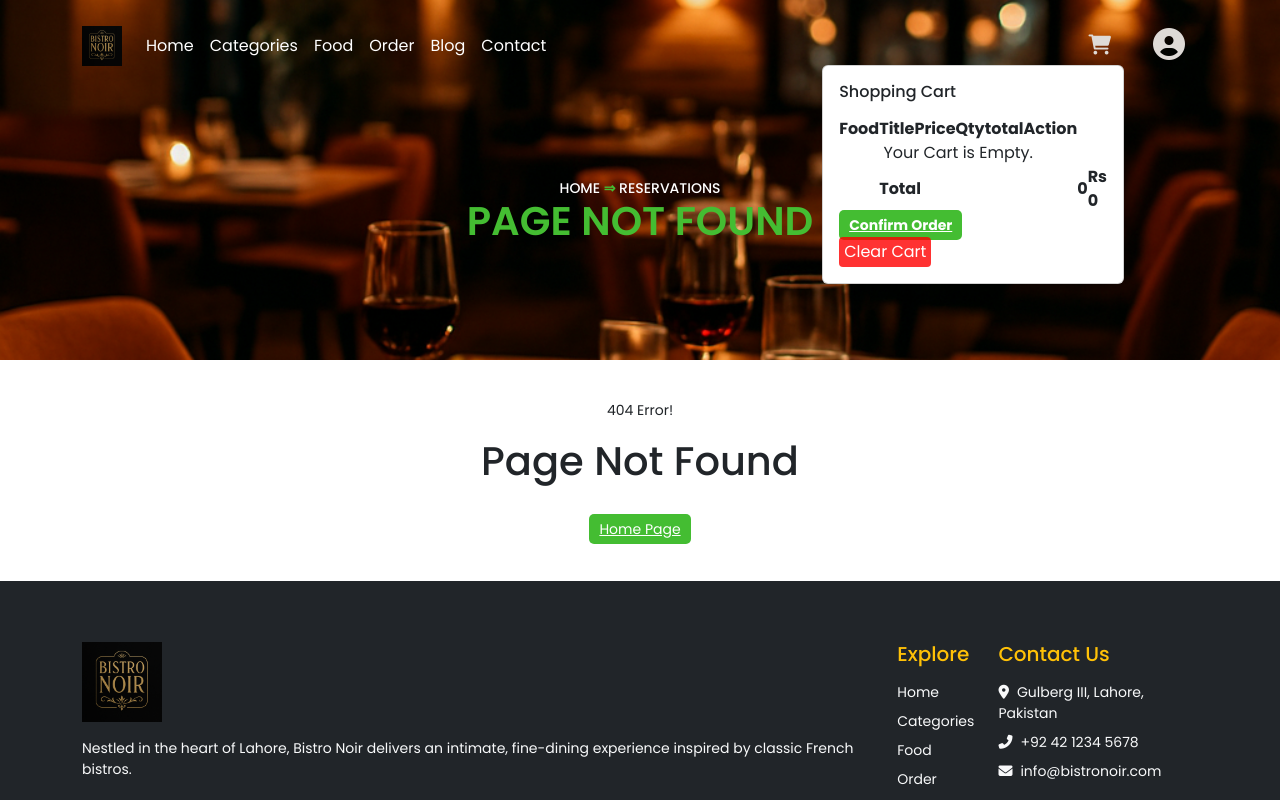
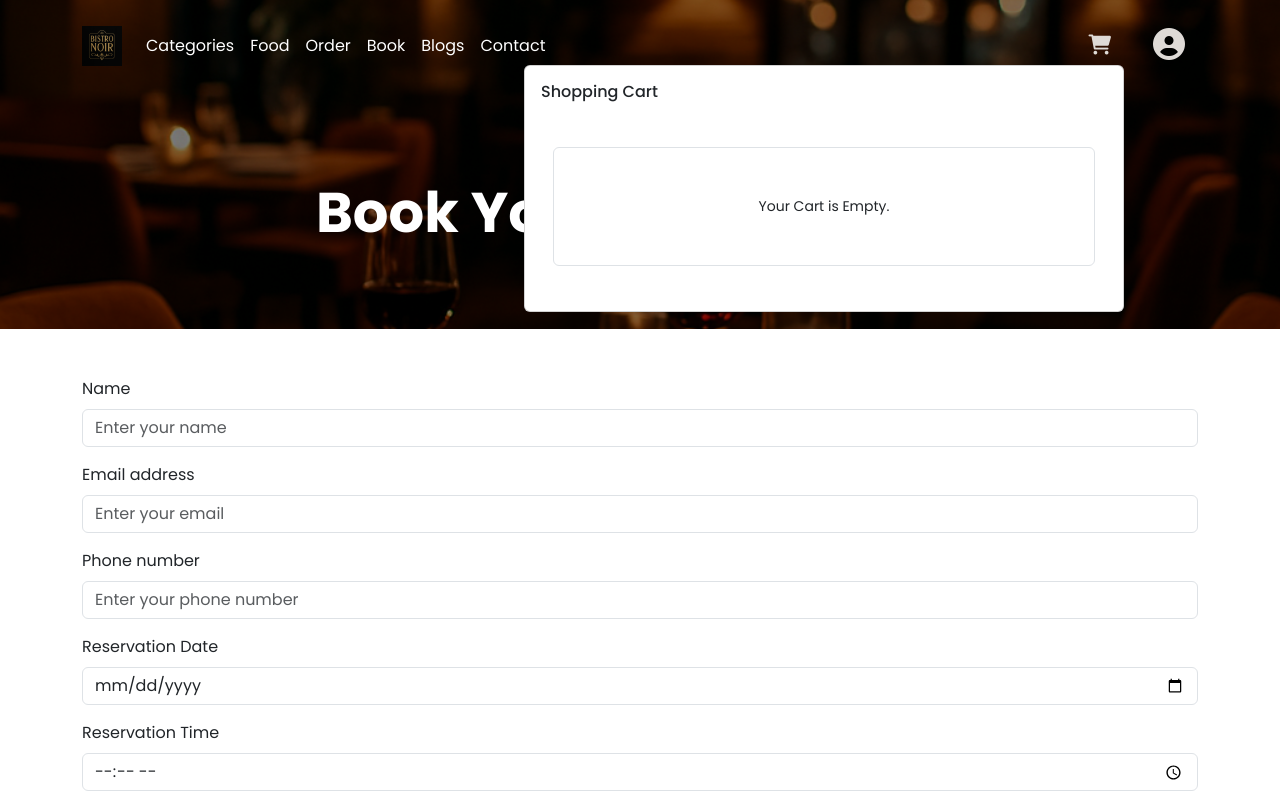
Before and after one commit to AhmedNaeemQ/Web-Project, a React (Create React App) app in the folder Front-end/User/: page /reservations in a window 1280 px wide. Both pictures are taken after a click on the button 1099 px from the left and 45 px from the top of the page. Shown: the top 800 px of the page. Built offline with nearby package versions, Linux system fonts and the light colour scheme.

Commit message:
Reservations

```diff
--- a/Front-end/User/src/App.js
+++ b/Front-end/User/src/App.js
@@ -24,6 +24,7 @@ import SingleFood from "./component/food/SingleFood";
 import { CartProvider } from "react-use-cart";
 import ScrollToTop from "./component/common/scroll-to-top/ScrollToTop";
 import 'bootstrap/dist/css/bootstrap.min.css';
+import Reservations from "./component/reservations/Reservation";
 
 const App = () => {
   return (
@@ -42,6 +43,7 @@ const App = () => {
             element={<CategoryFood />}
           />
           <Route exact path="/orders" element={<Order />} />
+          <Route exact path="/reservations" element={<Reservations/>} />
           <Route exact path="/blogs" element={<Blog />} />
           <Route exact path="/blogs/:id" element={<SingleBlog />} />
           <Route exact path="/contact" element={<Contact />} />
--- a/Front-end/User/src/component/blog/SingleBlog.jsx
+++ b/Front-end/User/src/component/blog/SingleBlog.jsx
@@ -3,6 +3,7 @@ import PageHeader from "../common/header/title/PageHeader";
 import { useParams } from "react-router-dom";
 import axios from "axios";
 import moment from "moment";
+import Banner from "../common/banner/Banner";
 
 const SingleBlog = () => {
   const { id } = useParams();
@@ -17,30 +18,47 @@ const SingleBlog = () => {
 
   return (
     <>
-      <PageHeader title={blog.title} />
-      <section className="singleBlog padding">
-        <div className="container">
-          <div className="blog-content">
-            <div className="blog-title">
-              <h3>{blog.title}</h3>
-              <div className="admin flex">
-                <span>
-                  <i className="fa fa-user"></i>{" "}
-                  <label htmlFor="">{blog.post_by}</label>
-                </span>
-                <span>
-                  <i className="fa fa-calendar-alt"></i>{" "}
-                  <label htmlFor="">{moment(blog.date).format("lll")}</label>
-                </span>
-              </div>
-            </div>
-            <div className="blog-text">
-              <img src={"/blogs/" + blog.thumb} alt="" />
-              {blog.description}
-            </div>
+      <Banner title={blog.post_by} subtitle={blog.title}/>
+      <section className="py-5">
+  <div className="container">
+    {/* Blog Info and Image */}
+    <div className="d-flex flex-column align-items-center flex-md-row gap-4 mb-4">
+
+      {/* Info */}
+      <div className="flex-fill">
+        <h2 className="fw-bold mb-3">{blog.title}</h2>
+        <div className="d-flex flex-wrap gap-3 text-muted small">
+          <div className="d-flex align-items-center gap-2">
+            <i className="fa fa-user"></i>
+            <span>{blog.post_by}</span>
+          </div>
+          <div className="d-flex align-items-center gap-2">
+            <i className="fa fa-calendar-alt"></i>
+            <span>{moment(blog.date).format("MMMM Do, YYYY")}</span>
           </div>
         </div>
-      </section>
+      </div>
+
+      {/* Image */}
+      <div className="flex-shrink-0">
+        <img
+          src={`/blogs/${blog.thumb}`}
+          alt={blog.title}
+          className="img-fluid rounded shadow"
+          style={{ width: "250px", height: "180px", objectFit: "cover" }}
+        />
+      </div>
+    </div>
+
+    {/* Blog Content */}
+    <div className="fs-6 lh-lg">
+      {blog.description}
+    </div>
+  </div>
+</section>
+
+
+
     </>
   );
 };
--- a/Front-end/User/src/component/common/header/Header.jsx
+++ b/Front-end/User/src/component/common/header/Header.jsx
@@ -82,9 +82,9 @@ const Header = () => {
           id="navbarNav"
         >
           <ul className="navbar-nav me-auto">
-            {['/', '/categories', '/foods', '/orders', '/blogs', '/contact'].map(
+            {[ '/categories', '/foods', '/orders','/reservations', '/blogs', '/contact'].map(
               (path, idx) => {
-                const labels = ['Home', 'Categories', 'Food', 'Order', 'Blog', 'Contact'];
+                const labels = ['Categories', 'Food', 'Order','Book', 'Blogs', 'Contact'];
                 return (
                   <li className="nav-item" key={idx}>
                     <Link className={`nav-link ${linkColor}`} to={path}>
@@ -115,7 +115,7 @@ const Header = () => {
               {openCart && (
                 <div
                   className="card p-3 dropdown-menu-end position-absolute"
-                  style={{ top: '100%', right: 0, minWidth: '300px', zIndex: 1000 }}
+                  style={{ top: '100%', right: 0, minWidth: '600px', zIndex: 1000 }}
                 >
                   <h6 className="mb-3">Shopping Cart</h6>
                   <ShoppingCart />
--- a/Front-end/User/src/component/common/header/ShoppingCart.jsx
+++ b/Front-end/User/src/component/common/header/ShoppingCart.jsx
@@ -4,7 +4,6 @@ import { useCart } from "react-use-cart";
 import Swal from "sweetalert2";
 
 const ShoppingCart = () => {
-  // ADD TO CART
   const {
     isEmpty,
     cartTotal,
@@ -15,8 +14,7 @@ const ShoppingCart = () => {
     emptyCart,
   } = useCart();
 
-  // CLEAR CART
-  const claerCart = () => {
+  const clearCart = () => {
     Swal.fire({
       text: "Are you sure?",
       icon: "warning",
@@ -30,95 +28,82 @@ const ShoppingCart = () => {
       }
     });
   };
+
   return (
-    <>
-      <table className="cart-table" border="0">
-        <thead>
-          <tr>
-            <th>Food</th>
-            <th>Title</th>
-            <th>Price</th>
-            <th>Qty</th>
-            <th>total</th>
-            <th>Action</th>
-          </tr>
-        </thead>
-        <tbody>
+    <div className="container my-4">
       {isEmpty ? (
-            <tr className="empty-cart-row">
-              <td className="text-center" colSpan="6">
-                Your Cart is Empty.
-              </td>
-            </tr>
+        <div className="text-center py-5 border rounded">
+          <p className="mb-0">Your Cart is Empty.</p>
+        </div>
       ) : (
-            items.map((item, index) => (
-              <tr key={index}>
-                <td>
-                  <Link to={"/foods/" + item._id}>
-                    <img src={"/foods/" + item.thumb} alt="" />
+        <div className="d-flex flex-column gap-3" style={{ maxHeight: "400px", overflowY: "auto" }}>
+          {items.map((item) => (
+            <div
+              key={item.id}
+              className="d-flex align-items-center justify-content-between p-3 border rounded"
+            >
+              <Link to={`/foods/${item._id}`}>
+                <img
+                  src={`/foods/${item.thumb}`}
+                  alt={item.title}
+                  style={{ width: "60px", height: "60px", objectFit: "cover", marginRight : "20px" }}
+                  className="img-fluid rounded"
+                />
               </Link>
-                </td>
-                <td>
-                  <Link to={"/foods/" + item._id}>
-                    {item.title.slice(0, 5)}...
+
+              <div className=" w-100 d-flex flex-column gap-2">
+              <div className=" d-flex align-items-center justify-content-between mb-2 mb-md-0">
+                  <Link to={`/foods/${item._id}`} className="fw-semibold text-decoration-none">
+                    {item.title.slice(0, 30)}{item.title.length>30 ? "..." : ""}
                   </Link>
-                </td>
-                <td>Rs {item.price}</td>
-                <td>
+                  <span>Rs {item.price}</span>
+              </div>
+
+              <div className="d-flex justify-content-between">
+                  <div className="d-flex align-items-center gap-2">
                     <button
-                    onClick={() =>
-                      updateItemQuantity(item.id, item.quantity - 1)
-                    }
+                      className="btn btn-sm btn-outline-secondary"
+                      onClick={() => updateItemQuantity(item.id, item.quantity - 1)}
                     >
                       -
-                  </button>{" "}
-                  {item.quantity}{" "}
+                    </button>
+                    <span>{item.quantity}</span>
                     <button
-                    onClick={() =>
-                      updateItemQuantity(item.id, item.quantity + 1)
-                    }
+                      className="btn btn-sm btn-outline-secondary"
+                      onClick={() => updateItemQuantity(item.id, item.quantity + 1)}
                     >
                       +
                     </button>
-                </td>
-                <td>Rs {item.itemTotal}</td>
-                <td>
-                  <Link
-                    onClick={() => removeItem(item.id)}
-                    className="danger-btn"
-                  >
-                    &times;
+                  </div>
+                  <span className="fw-semibold">
+                    Total: Rs {item.itemTotal}
+                  </span>
+                </div>
+
+              </div>
+             </div>
+          ))}
+
+          <div className="d-flex justify-content-between mt-4 border-top pt-3">
+            <div>
+              <strong>Total Items:</strong> {totalItems}
+            </div>
+            <div>
+              <strong>Total:</strong> Rs {cartTotal}
+            </div>
+          </div>
+
+          <div className="d-flex justify-content-between mt-3">
+            <Link to="/orders" className="btn btn-warning">
+              Confirm Order
             </Link>
-                </td>
-              </tr>
-            ))
+            <button className="btn btn-danger" onClick={clearCart}>
+              Clear Cart
+            </button>
+          </div>
+        </div>
       )}
-        </tbody>
-        <thead>
-          <tr>
-            <th></th>
-            <th colSpan="3">Total</th>
-            <th></th>
-            <th></th>
-            <th>{totalItems}</th>
-            <th>Rs {cartTotal}</th>
-            <th></th>
-          </tr>
-        </thead>
-        <thead className="confirm-order-thead">
-          <tr>
-            <th colSpan="5">
-              <Link to="/orders" className="btn-primary">
-                Confirm Order
-              </Link>{" "}
-              <Link className="btn-danger" onClick={() => claerCart()}>
-                Clear Cart
-              </Link>
-            </th>
-          </tr>
-        </thead>
-      </table>
-    </>
+    </div>
   );
 };
 
--- a/Front-end/User/src/component/common/header/header.css
+++ /dev/null
@@ -1,270 +0,0 @@
-/* CSSS for navbar section */
-/* .navbar {
-  margin-top: 80px;
-} */
-.navbar-menu {
-  padding: 10px 0;
-  background: #fff;
-  -webkit-transition: all 0.5s ease-in-out;
-  transition: all 0.5s ease-in-out;
-}
-.site-top-nav {
-  background: #fff;
-  padding: 0;
-  box-shadow: 2px -4px 13px 0px #000;
-}
-.navbar-fixed-top {
-  position: fixed;
-  right: 0;
-  left: 0;
-  z-index: 1030;
-  top: 0;
-}
-.navbar-fixed-top .container {
-  padding: 0;
-}
-.logo {
-  width: 10%;
-  float: left;
-  padding: 5px 5px;
-}
-.menu {
-  line-height: 60px;
-  position: relative;
-}
-.menu ul {
-  list-style-type: none;
-  width: 80%;
-  float: right;
-}
-
-.menu ul li {
-  display: inline;
-  padding: 1%;
-  font-weight: bold;
-}
-.menu ul li:last-of-type {
-  text-align: center;
-}
-.menu ul li a {
-  font-weight: 600;
-}
-.hvr-underline-from-center:before {
-  background: #6c5ce7;
-  height: 2px;
-  bottom: 10px;
-}
-.shopping-cart {
-  /* color: #6c5ce7; */
-  cursor: pointer;
-  font-size: 15px;
-}
-.cart-content {
-  background: #ffffff;
-  width: 430px;
-  position: absolute;
-  right: 0;
-  top: 62px;
-  box-shadow: 0px 4px 10px 0px #bfbfbf;
-  padding: 10px 10px;
-  transition: 0.5s;
-}
-.cart-content.active {
-  opacity: 1;
-  visibility: visible;
-  transform: translateY(0);
-}
-.cart-content.inactive {
-  opacity: 0;
-  visibility: hidden;
-  transform: translateY(-20px);
-}
-.cart-table {
-  width: 100%;
-  border-collapse: collapse;
-  display: inline-block;
-  line-height: 50px;
-}
-.cart-table thead {
-  width: 100%;
-  display: table;
-  line-height: 35px;
-}
-.cart-table tbody {
-  overflow-y: scroll;
-  /* display: inline-block; */
-  display: inherit;
-  max-height: 250px;
-  width: 100%;
-}
-.cart-table tbody tr {
-  width: 100%;
-  /* display: table; */
-}
-.empty-cart-row {
-  display: table;
-}
-.empty-cart-row td {
-  text-align: center !important;
-}
-.cart-table td,
-.cart-table th {
-  border-bottom: 1px solid #dddddd;
-  padding: 0px 11px;
-  font-size: 14px;
-  font-weight: normal;
-  text-align: left;
-}
-.cart-table th {
-  font-weight: bold;
-  border-top: 1px solid #dddddd;
-  text-align: center;
-}
-.confirm-order-thead th {
-  border: 0;
-}
-.cart-table img {
-  width: 50px;
-  height: 50px;
-  vertical-align: middle;
-  border-radius: 100%;
-}
-.cart-table button {
-  background: #ddd;
-  border-radius: 10px;
-  cursor: pointer;
-  transition: 0.5s;
-  height: 18px;
-  width: 18px;
-  border: 0;
-  overflow: hidden;
-}
-.cart-table button:hover {
-  background: #6c5ce7;
-  color: #fff;
-}
-.cart-table .btn-danger {
-  display: initial;
-}
-.customer-profile-pic .img {
-  height: 30px;
-  width: 30px;
-  display: inline-block;
-  position: absolute;
-  top: 8px;
-  right: -15px;
-}
-.customer-profile-pic .img img {
-  height: 100%;
-  width: 100%;
-  border-radius: 100%;
-}
-.customer-profile-content {
-  background: #ffffff;
-  min-width: 160px;
-  position: absolute;
-  right: -20px;
-  top: 62px;
-  box-shadow: 0px 4px 10px 0px #bfbfbf;
-  padding: 10px 20px;
-  transition: 0.5s;
-  opacity: 0;
-}
-.customer-profile-content.active {
-  opacity: 1;
-  visibility: visible;
-  transform: translateY(0);
-}
-.customer-profile-content.inactive {
-  opacity: 0;
-  visibility: hidden;
-  transform: translateY(-20px);
-}
-
-.customer-profile-content ul {
-  list-style-type: none;
-  width: 100%;
-  float: none;
-}
-.customer-profile-content ul li {
-  display: block;
-  line-height: 40px;
-}
-.customer-profile-content ul li p {
-  font-style: 14px;
-}
-
-.mobile-menu-bar {
-  background: #44bd32;
-  color: #fff;
-  padding: 5px 12px;
-  font-size: 20px;
-  font-weight: 800;
-  border-radius: 5px;
-  float: right;
-  margin: 13px 0;
-  display: none;
-}
-.mobileNav {
-  display: none;
-  position: absolute;
-  background: #fff;
-  box-shadow: 0px 4px 10px 0px #bfbfbf;
-  top: 65px;
-  left: 0;
-  right: 0;
-}
-
-.mobileNav ul {
-  width: 100%;
-  text-align: center;
-}
-.cart-content-2 {
-  line-height: 2;
-}
-.cart-content-2 h3 {
-  font-size: initial;
-}
-.cart-content-2 td,
-.cart-content-2 th {
-  font-size: 13px;
-  line-height: 2;
-}
-
-@media screen and (max-width: 1200px) {
-  .logo {
-    width: 14%;
-  }
-}
-@media screen and (max-width: 800px) {
-  .menu {
-    display: none;
-  }
-  .mobile-menu-bar {
-    display: inline-block;
-  }
-  .mobileMenu {
-    display: block;
-  }
-}
-@media screen and (max-width: 992px) {
-  .logo {
-    width: 20%;
-  }
-}
-@media screen and (max-width: 576px) {
-  .logo {
-    width: 27%;
-  }
-}
-@media screen and (max-width: 480px) {
-  .cart-content {
-    max-width: 430px;
-    top: 120px;
-  }
-}
-@media screen and (max-width: 380px) {
-  .logo {
-    width: 40%;
-  }
-}
--- a/Front-end/User/src/component/food/SingleFood.jsx
+++ b/Front-end/User/src/component/food/SingleFood.jsx
@@ -8,6 +8,7 @@ import Swal from "sweetalert2";
 import Rating from "../common/rating/Rating";
 import moment from "moment";
 import ReactPaginate from "react-paginate";
+import Banner from "../common/banner/Banner";
 
 const SingleFood = () => {
   // GET SINGLE FOOD
@@ -44,11 +45,11 @@ const SingleFood = () => {
   // GET RECOMMENDED FOODS
   const [recomFoods, setRecomFoods] = useState([]);
   useEffect(() => {
-    const fatchRecomFood = async () => {
+    const fetchRecomFood = async () => {
       const { data } = await axios.get(`http://localhost:1000/api/admin/foods/recommended`);
       setRecomFoods(data);
     };
-    fatchRecomFood();
+    fetchRecomFood();
   }, [recomFoods]);
 
   // ADD-TO-CART
@@ -66,7 +67,7 @@ const SingleFood = () => {
 
   return (
     <>
-      <PageHeader title={food.title} />
+      <Banner title={food.category} subtitle={food.title}/>
       <section className="food single-food">
         <div className="container">
           <div className="single-food-item grid-2">
--- a/Front-end/User/src/component/home/HeroBanner.jsx
+++ b/Front-end/User/src/component/home/HeroBanner.jsx
@@ -59,7 +59,7 @@ const HeroBanner = () => {
         </motion.p>
         <motion.button
           className="btn btn-outline-light btn-lg px-4 py-2"
-          onClick={() => (window.location.href = '/reserve')}
+          onClick={() => (window.location.href = '/reservations')}
           whileHover={{ scale: 1.05 }}
           whileTap={{ scale: 0.95 }}
           custom={0.6}
--- a/Front-end/User/src/component/home/Home.jsx
+++ b/Front-end/User/src/component/home/Home.jsx
@@ -3,6 +3,7 @@ import HBlog from "./HBlog";
 import HCategories from "./HCategories";
 import HFood from "./HFood";
 import HeroBanner from "./HeroBanner";
+import Reservation from "../reservations/Reservation";
 
 export const Home = () => {
   return (
@@ -11,6 +12,7 @@ export const Home = () => {
       <HCategories />
       <HFood />
       <HBlog />
+      <Reservation/>
     </>
   );
 };
--- /dev/null
+++ b/Front-end/User/src/component/reservations/Reservation.jsx
@@ -0,0 +1,156 @@
+import React, { useState } from "react";
+import Swal from "sweetalert2";
+import 'bootstrap/dist/css/bootstrap.min.css'; // Bootstrap CSS import
+import Banner from "../common/banner/Banner";
+
+const Reservations = () => {
+  // State to store form data
+  const [reservation, setReservation] = useState({
+    name: "",
+    email: "",
+    phone: "",
+    date: "",
+    time: "",
+    people: 1,
+  });
+
+  // Handle form input changes
+  const handleChange = (e) => {
+    const { name, value } = e.target;
+    setReservation({
+      ...reservation,
+      [name]: value,
+    });
+  };
+
+  // Submit form
+  const handleSubmit = (e) => {
+    e.preventDefault();
+    // You can replace this with actual API call logic
+    Swal.fire({
+      icon: "success",
+      title: "Reservation Successful",
+      text: "Your reservation has been made successfully!",
+    });
+    // Clear the form
+    setReservation({
+      name: "",
+      email: "",
+      phone: "",
+      date: "",
+      time: "",
+      people: 1,
+    });
+  };
+
+  return (
+    <>
+    <Banner title="Reservation" subtitle="Book Your Reservation"/>
+    <div className="container py-5">
+      <form onSubmit={handleSubmit}>
+        <div className="mb-3">
+          <label htmlFor="name" className="form-label">
+            Name
+          </label>
+          <input
+            type="text"
+            className="form-control"
+            id="name"
+            placeholder="Enter your name"
+            name="name"
+            value={reservation.name}
+            onChange={handleChange}
+            required
+          />
+        </div>
+
+        <div className="mb-3">
+          <label htmlFor="email" className="form-label">
+            Email address
+          </label>
+          <input
+            type="email"
+            className="form-control"
+            id="email"
+            placeholder="Enter your email"
+            name="email"
+            value={reservation.email}
+            onChange={handleChange}
+            required
+          />
+        </div>
+
+        <div className="mb-3">
+          <label htmlFor="phone" className="form-label">
+            Phone number
+          </label>
+          <input
+            type="tel"
+            className="form-control"
+            id="phone"
+            placeholder="Enter your phone number"
+            name="phone"
+            value={reservation.phone}
+            onChange={handleChange}
+            required
+          />
+        </div>
+
+        <div className="mb-3">
+          <label htmlFor="date" className="form-label">
+            Reservation Date
+          </label>
+          <input
+            type="date"
+            className="form-control"
+            id="date"
+            name="date"
+            value={reservation.date}
+            onChange={handleChange}
+            required
+          />
+        </div>
+
+        <div className="mb-3">
+          <label htmlFor="time" className="form-label">
+            Reservation Time
+          </label>
+          <input
+            type="time"
+            className="form-control"
+            id="time"
+            name="time"
+            value={reservation.time}
+            onChange={handleChange}
+            required
+          />
+        </div>
+
+        <div className="mb-3">
+          <label htmlFor="people" className="form-label">
+            Number of People
+          </label>
+          <input
+            type="number"
+            className="form-control"
+            id="people"
+            name="people"
+            value={reservation.people}
+            onChange={handleChange}
+            min="1"
+            required
+          />
+        </div>
+
+        <div className="d-flex justify-content-center">
+          <button type="submit" className="btn btn-primary">
+            Book Reservation
+          </button>
+        </div>
+      </form>
+    </div>
+    </>
+  );
+};
+
+export default Reservations;
```
Lines whose indentation alone changed are shown as unchanged.
